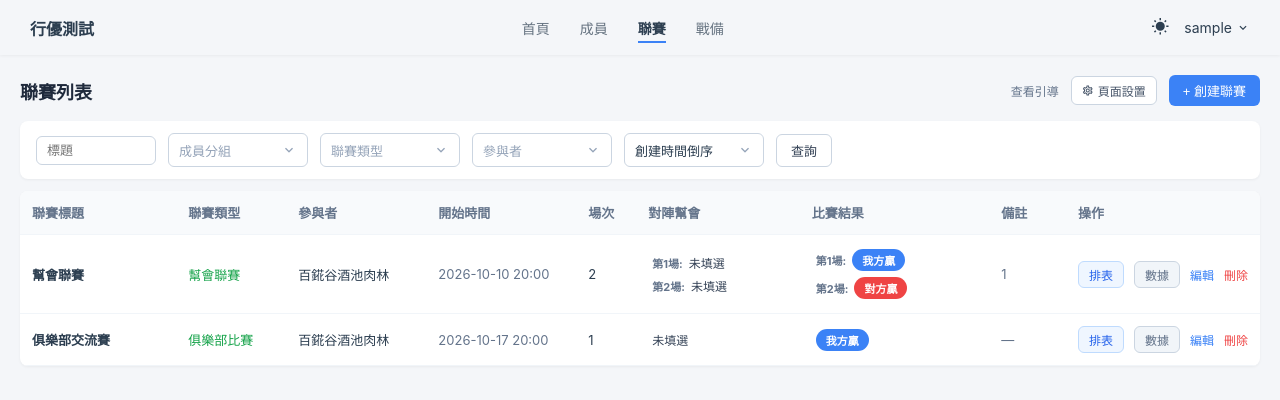
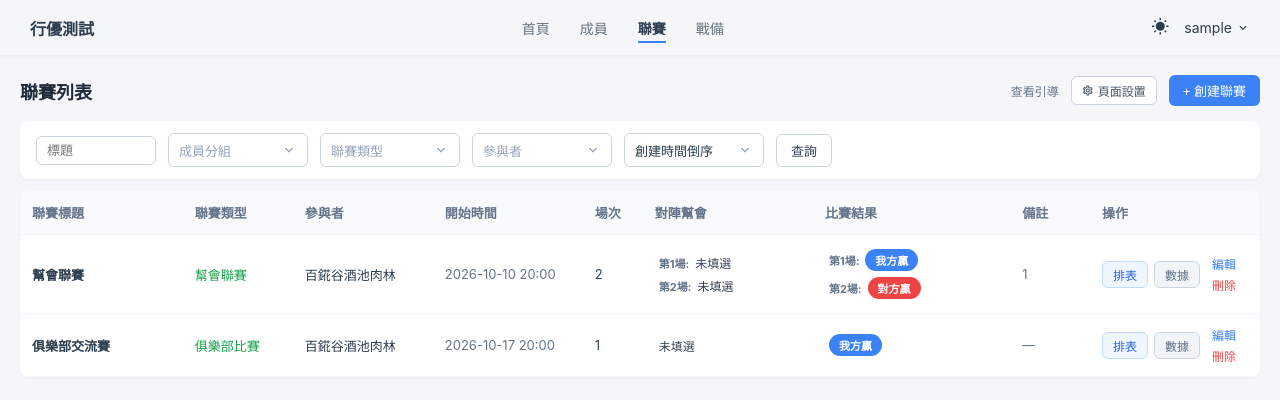
Before and after one commit to lonyi761/my-website, a Vue app: page /league in a window 1280 px wide. Shown: the top 400 px of the page. Built offline with nearby package versions, Linux system fonts and the light colour scheme; sample sign-in values are in the browser's storage.

Commit message:
Limit start times to 20:00 and 20:30, and stack Edit/Delete buttons vertically in League.vue

```diff
--- a/src/views/League.vue
+++ b/src/views/League.vue
@@ -11,7 +11,7 @@
     <!-- 主要內容區 -->
     <div class="league-main">
 
-      <!-- ================= 1. 聯賽列表視圖 (圖六) ================= -->
+      <!-- ================= 1. 聯賽列表視圖 ================= -->
       <div v-if="currentView === 'list'">
         <!-- 頂部工具列 -->
         <div class="league-header-bar">
@@ -139,7 +139,7 @@
           </div>
         </div>
 
-        <!-- 表格列表 (對應圖六美化排版) -->
+        <!-- 表格列表 -->
         <div class="table-container margin-t">
           <table class="data-table">
             <thead>
@@ -152,7 +152,7 @@
                 <th>對陣幫會</th>
                 <th>比賽結果</th>
                 <th>備註</th>
-                <th width="180">操作</th>
+                <th width="170">操作</th>
               </tr>
             </thead>
             <tbody>
@@ -197,12 +197,18 @@
 
                 <td class="text-gray">{{ item.notes || '—' }}</td>
 
-                <!-- 圖六操作欄位美化 -->
+                <!-- 操作欄位修訂：編輯與刪除改為上下排列 -->
                 <td>
-                  <button class="btn-pill-blue" @click="openRoster(item)">排表</button>
-                  <button class="btn-pill-gray margin-l">數據</button>
-                  <button class="btn-link margin-l" @click="openEditView(item)">編輯</button>
-                  <button class="btn-link text-red margin-l" @click="confirmDeleteLeague(item)">刪除</button>
+                  <div class="action-cell-container">
+                    <div class="action-pill-buttons">
+                      <button class="btn-pill-blue" @click="openRoster(item)">排表</button>
+                      <button class="btn-pill-gray">數據</button>
+                    </div>
+                    <div class="action-link-stacked">
+                      <button class="btn-link" @click="openEditView(item)">編輯</button>
+                      <button class="btn-link text-red" @click="confirmDeleteLeague(item)">刪除</button>
+                    </div>
+                  </div>
                 </td>
               </tr>
               <tr v-if="filteredLeagueList.length === 0">
@@ -213,7 +219,7 @@
         </div>
       </div>
 
-      <!-- ================= 2. 新建 / 編輯聯賽視圖 (圖一) ================= -->
+      <!-- ================= 2. 新建 / 編輯聯賽視圖 ================= -->
       <div v-else-if="currentView === 'form'" class="create-league-container">
         <div class="create-header-bar">
           <div class="back-title-group">
@@ -269,7 +275,7 @@
               </div>
             </div>
 
-            <!-- 開始時間與場次 (圖二 & 圖三) -->
+            <!-- 開始時間與場次 (修訂：僅保留 20:00 與 20:30 兩種時間) -->
             <div class="form-row margin-t">
               <label><span class="req">*</span>開始時間：</label>
               <div class="time-picker-group">
@@ -280,7 +286,7 @@
                     <span>{{ leagueForm.date || '選擇日期' }}</span>
                   </div>
 
-                  <!-- 視覺化月曆彈窗 (圖二) -->
+                  <!-- 視覺化月曆彈窗 -->
                   <div v-if="showDatePicker" class="calendar-popover-panel">
                     <div class="calendar-head">
                       <span class="cal-nav-btn" @click="changeMonth(-1)">&lt;</span>
@@ -303,7 +309,7 @@
                   </div>
                 </div>
 
-                <!-- 時刻選擇器 (圖三) -->
+                <!-- 時刻選擇器 (限定 20:00 與 20:30) -->
                 <div class="time-select-wrapper" @click.stop>
                   <div class="picker-input-box" @click="showTimePicker = !showTimePicker">
                     <span>{{ leagueForm.time }}</span>
@@ -311,7 +317,7 @@
                   </div>
                   <div v-if="showTimePicker" class="time-dropdown-panel">
                     <div
-                      v-for="t in ['19:30', '20:00', '20:30', '21:00']"
+                      v-for="t in ['20:00', '20:30']"
                       :key="t"
                       :class="['time-item', { selected: leagueForm.time === t }]"
                       @click="selectTime(t)"
@@ -346,7 +352,7 @@
             </div>
           </div>
 
-          <!-- 卡片 2: 報名與排表 (圖四對應) -->
+          <!-- 卡片 2: 報名與排表 -->
           <div class="form-card-block margin-t">
             <h3 class="card-block-title">報名與排表</h3>
 
@@ -375,7 +381,7 @@
 
     <!-- ================= 彈窗組件 ================= -->
 
-    <!-- 1. 複製已有聯賽 Modal (圖五對應) -->
+    <!-- 1. 複製已有聯賽 Modal (修訂：時間選單限定 20:00 與 20:30) -->
     <div v-if="showCopyModal" class="modal-overlay" @click.self="showCopyModal = false">
       <div class="modal-card medium-card">
         <div class="modal-header">
@@ -398,7 +404,10 @@
           <div class="form-row margin-t">
             <label><span class="req">*</span>新日期：</label>
             <input type="date" v-model="copyNewDate" class="flex-1 input-field" />
-            <input type="time" v-model="copyNewTime" class="margin-l input-field w-100" />
+            <select v-model="copyNewTime" class="margin-l select-field w-110">
+              <option value="20:00">20:00</option>
+              <option value="20:30">20:30</option>
+            </select>
           </div>
 
           <div class="form-row margin-t">
@@ -413,7 +422,7 @@
       </div>
     </div>
 
-    <!-- 2. 排表展示 Modal (圖四對應) -->
+    <!-- 2. 排表展示 Modal -->
     <div v-if="showRosterDisplayModal" class="modal-overlay" @click.self="showRosterDisplayModal = false">
       <div class="modal-card medium-card">
         <div class="modal-header">
@@ -559,7 +568,7 @@ const router = useRouter()
 const isDarkMode = ref(false)
 const username = ref('VIP')
 
-const currentView = ref('list') // 'list' | 'form'
+const currentView = ref('list')
 const editingLeagueId = ref(null)
 
 // 篩選與選項
@@ -586,7 +595,7 @@ const filterSortLabel = computed(() => {
   return found ? found.label : '創建時間倒序'
 })
 
-// 預設填選好的 2 組完整賽程 (圖六)
+// 聯賽清單預設資料
 const leagueList = ref([
   {
     id: 1,
@@ -641,10 +650,10 @@ const leagueForm = ref({
 
 const saveAsDefault = ref(false)
 
-// 月曆視覺化元件狀態 (圖二)
+// 月曆視覺化元件狀態
 const showDatePicker = ref(false)
 const calYear = ref(2026)
-const calMonth = ref(9) // 0-based, 9是10月
+const calMonth = ref(9)
 
 const toggleDatePicker = () => {
   showDatePicker.value = !showDatePicker.value
@@ -661,13 +670,11 @@ const calendarDays = computed(() => {
   const days = []
   const firstDay = new Date(calYear.value, calMonth.value, 1).getDay()
   const totalDays = new Date(calYear.value, calMonth.value + 1, 0).getDate()
+  const prevMonthTotal = new Date(calYear.value, calMonth.value, 0).getDate()
 
-  // 填補上個月尾數
-  const prevMonthTotal = new Date(calYear.value, calMonth.value, 0).getDate()
   for (let i = firstDay - 1; i >= 0; i--) {
     days.push({ dayNum: prevMonthTotal - i, isCurrentMonth: false, dateStr: '' })
   }
-  // 當月天數
   for (let i = 1; i <= totalDays; i++) {
     const mStr = String(calMonth.value + 1).padStart(2, '0')
     const dStr = String(i).padStart(2, '0')
@@ -683,14 +690,14 @@ const selectDate = (dateStr) => {
   }
 }
 
-// 時間下拉狀態 (圖三)
+// 時間下拉狀態 (修訂：僅提供 20:00 與 20:30)
 const showTimePicker = ref(false)
 const selectTime = (t) => {
   leagueForm.value.time = t
   showTimePicker.value = false
 }
 
-// 排表展示 Modal (圖四)
+// 排表展示 Modal
 const showRosterDisplayModal = ref(false)
 const rosterConfig = ref({
   visibility: '全部團隊',
@@ -707,11 +714,11 @@ const rosterDisplaySummary = computed(() => {
   return `${rosterConfig.value.visibility} · ${rosterConfig.value.cardBadges.join('、')}`
 })
 
-// 複製已有 Modal (圖五)
+// 複製已有 Modal
 const showCopyModal = ref(false)
 const copySourceId = ref('')
 const copyNewDate = ref('2026-10-24')
-const copyNewTime = ref('20:00')
+const copyNewTime = ref('20:00') // 修訂：預設 20:00
 const copyNewTitle = ref('')
 
 const sortedLeagueListForCopy = computed(() => {
@@ -741,7 +748,7 @@ const executeCopyLeague = () => {
   currentView.value = 'list'
 }
 
-// 編輯與新建視圖控制
+// 視圖控制
 const openCreateView = () => {
   editingLeagueId.value = null
   leagueForm.value = {
@@ -903,6 +910,7 @@ onMounted(() => {
 
 .league-main { flex: 1; max-width: 1400px; width: 100%; margin: 20px auto; padding: 0 20px; box-sizing: border-box; }
 
+/* 頂部工具列 */
 .league-header-bar { display: flex; justify-content: space-between; align-items: center; margin-bottom: 15px; }
 .page-title { margin: 0; font-size: 18px; font-weight: bold; color: #1e293b; }
 .header-right-tools { display: flex; align-items: center; gap: 12px; }
@@ -914,10 +922,12 @@ onMounted(() => {
 .btn-primary.btn-red { background: #ef4444; }
 .btn-secondary { background: #ffffff; color: #334155; border: 1px solid #cbd5e1; padding: 6px 14px; border-radius: 6px; font-size: 13px; cursor: pointer; }
 
+/* 篩選卡片 */
 .filter-card { background: #ffffff; border-radius: 8px; padding: 12px 16px; box-shadow: 0 1px 3px rgba(0,0,0,0.05); }
 .filter-row { display: flex; align-items: center; gap: 12px; flex-wrap: wrap; }
 .filter-input-text { padding: 6px 10px; border: 1px solid #cbd5e1; border-radius: 6px; font-size: 13px; outline: none; width: 120px; }
 
+/* 下拉選單 */
 .custom-select-wrapper { position: relative; width: 140px; }
 .custom-select-input { display: flex; align-items: center; justify-content: space-between; padding: 6px 10px; border: 1px solid #cbd5e1; border-radius: 6px; background: white; cursor: pointer; font-size: 13px; min-height: 20px; }
 .placeholder-text { color: #94a3b8; }
@@ -932,6 +942,7 @@ onMounted(() => {
 
 .btn-query { background: #ffffff; border: 1px solid #cbd5e1; padding: 6px 14px; border-radius: 6px; font-size: 13px; cursor: pointer; color: #334155; }
 
+/* 表格欄位 */
 .table-container { background: #ffffff; border-radius: 8px; overflow-x: auto; box-shadow: 0 1px 3px rgba(0,0,0,0.05); }
 .data-table { width: 100%; border-collapse: collapse; font-size: 13px; text-align: left; }
 .data-table th, .data-table td { padding: 12px; border-bottom: 1px solid #f1f5f9; white-space: nowrap; }
@@ -957,12 +968,17 @@ onMounted(() => {
 .text-gray { color: #64748b; }
 .font-bold { font-weight: bold; }
 
+/* 操作欄位修訂：編輯與刪除改為上下排列 (圖四對應) */
+.action-cell-container { display: flex; align-items: center; gap: 12px; }
+.action-pill-buttons { display: flex; gap: 6px; }
+.action-link-stacked { display: flex; flex-direction: column; gap: 4px; align-items: flex-start; }
+
 .btn-pill-blue { background: #eff6ff; color: #2563eb; border: 1px solid #bfdbfe; padding: 4px 10px; border-radius: 6px; font-size: 12px; cursor: pointer; }
 .btn-pill-gray { background: #f1f5f9; color: #64748b; border: 1px solid #cbd5e1; padding: 4px 10px; border-radius: 6px; font-size: 12px; cursor: pointer; }
-.btn-link { background: none; border: none; color: #3b82f6; cursor: pointer; font-size: 12px; }
+.btn-link { background: none; border: none; color: #3b82f6; cursor: pointer; font-size: 12px; padding: 0; }
 .text-red { color: #ef4444; }
 
-/* 新建/編輯聯賽表單頁面 (圖一) */
+/* 新建/編輯聯賽表單頁面 */
 .create-league-container { background: #ffffff; border-radius: 8px; padding: 20px; box-shadow: 0 1px 3px rgba(0,0,0,0.05); }
 .create-header-bar { display: flex; justify-content: space-between; align-items: center; }
 .back-title-group { display: flex; align-items: center; gap: 15px; }
@@ -1007,6 +1023,7 @@ onMounted(() => {
 .count-btn.active { background: #5b7db1; color: white; font-weight: bold; }
 
 .select-field, .input-field { padding: 6px 10px; border: 1px solid #cbd5e1; border-radius: 6px; font-size: 13px; outline: none; }
+.w-110 { width: 110px; }
 
 .form-bottom-actions { display: flex; justify-content: space-between; align-items: center; border-top: 1px solid #f1f5f9; padding-top: 15px; }
 .checkbox-label { display: flex; align-items: center; gap: 6px; font-size: 13px; color: #475569; cursor: pointer; }
@@ -1023,9 +1040,7 @@ onMounted(() => {
 .form-row label { width: 90px; font-weight: bold; }
 .flex-1 { flex: 1; }
 .req { color: #ef4444; }
-.w-100 { width: 100px; }
 
-/* 排表展示 Modal (圖四) */
 .roster-setting-block { display: flex; flex-direction: column; gap: 8px; }
 .setting-title { font-weight: bold; font-size: 13px; color: #1e293b; }
 .pill-options-group { display: flex; border: 1px solid #cbd5e1; border-radius: 6px; overflow: hidden; width: fit-content; }
```
